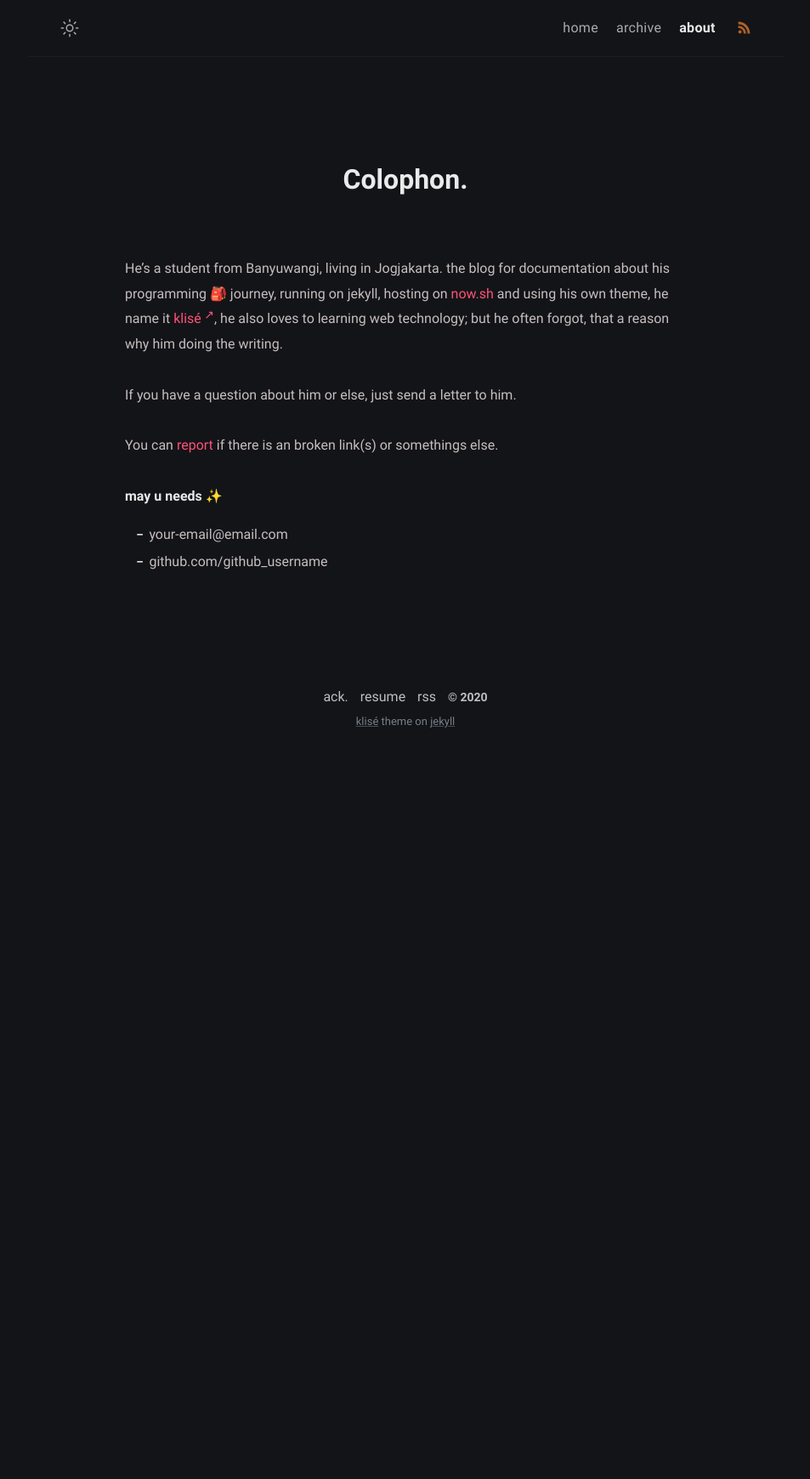
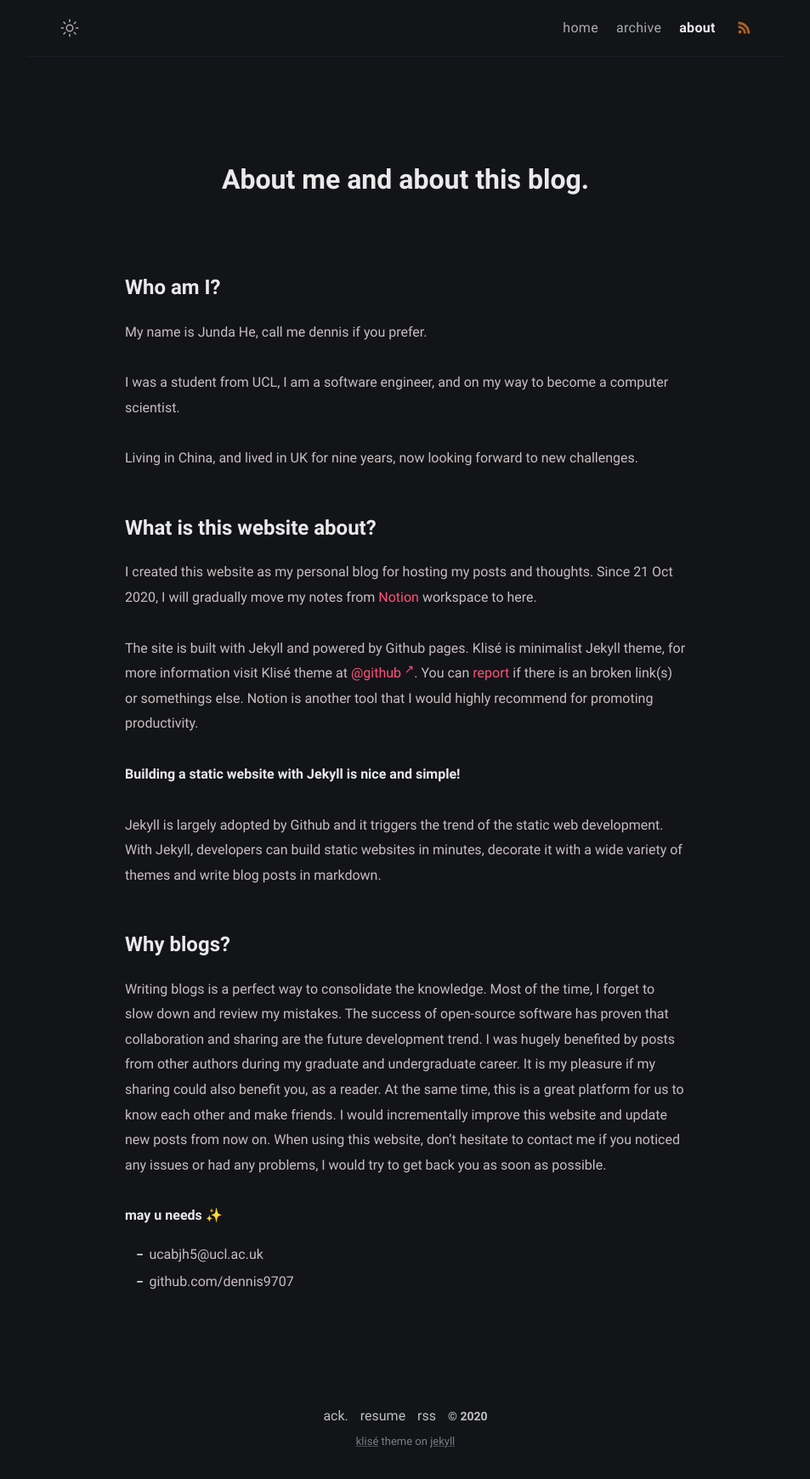
Before and after one commit to dennis9707/dennis9707.github.io, a Jekyll site: the page built from about.md, in a window 1280 px wide. Shown: the whole page at 85% size, without its empty margins (163-1116 px from the left). Built offline with Jekyll 4.4.1, drawn with Linux system fonts in a browser that asks for light colours; before the commit the page ends 900 px from its top, so only the background shows below that.

Commit message:
updated about

```diff
--- a/_config.yml
+++ b/_config.yml
@@ -11,15 +11,14 @@ mode: dark # default theme "dark" | "light"
 
 # Profile settings
 author:
-  name: Jekyll Klisé # author name
-  bio: >- # tell to the world
-    The minimalist Jekyll theme, light and dark mode support, for running a personal site and blog,
-    meet Klisé theme at <a href="https://github.com/piharpi/jekyll-klise" target="_blank" rel="noopener">@github</a>.
-  username: username # general username
-  github: github_username # github username
-  twitter: twitter_username # twitter username
-  facebook: facebook_username # facebook username
-  email: your-email@email.com # email adress
+  name: Junda He # author name
+  bio: >-
+    Welcome to my personal blog!
+  username: Find_me_if_you_can # general username
+  github: dennis9707 # github username
+  twitter: Find_me_if_you_can # twitter username
+  facebook: dennis he # facebook username
+  email: ucabjh5@ucl.ac.uk # email adress
   avatar: /assets/img/avatar.jpg # change with your own avatar
 
 # URL settings
--- a/about.md
+++ b/about.md
@@ -1,16 +1,36 @@
 ---
-title: Colophon
+title: About me and about this blog
 permalink: /about/
 layout: page
 excerpt: Hello peeps, I'm student of computer science from Banyuwangi, living in Jogjakarta. This blog for documentation about my programming journey, running on jekyll, hosting on netlify and using my own simple theme.
 comments: false
 ---
 
-He's a student from Banyuwangi, living in Jogjakarta. the blog for documentation about his programming 🎒 journey, running on jekyll, hosting on [now.sh](http://now.sh) and using his own theme, he name it <a href="https://github.com/piharpi/jekyll-klise" target="_blank" rel="noopener">klisé</a>, he also loves to learning web technology; but he often forgot, that a reason why him doing the writing.
+# Who am I?
 
-If you have a question about him or else, just send a letter to him.
+My name is Junda He, call me dennis if you prefer.
 
-You can [report](http://github.com/piharpi/jekyll-klise/issues/new) if there is an broken link(s) or somethings else.
+I was a student from UCL, I am a software engineer, and on my way to become a computer scientist.
+
+Living in China, and lived in UK for nine years, now looking forward to new challenges.
+
+# What is this website about?
+
+I created this website as my personal blog for hosting my posts and thoughts. Since 21 Oct 2020, I will gradually
+move my notes from [Notion](https://www.notion.so/) workspace to here.
+
+The site is built with Jekyll and powered by Github pages. Klisé is minimalist Jekyll theme, for more information visit
+Klisé theme at <a href="https://github.com/piharpi/jekyll-klise" target="_blank" rel="noopener">@github</a>.
+You can [report](http://github.com/piharpi/jekyll-klise/issues/new) if there is an broken link(s) or somethings else. Notion is another tool that I would highly recommend for promoting productivity.
+
+
+**Building a static website with Jekyll is nice and simple!**
+
+Jekyll is largely adopted by Github and it triggers the trend of the static web development. With Jekyll, developers can build static websites in minutes, decorate it with a wide variety of themes and write blog posts in markdown.
+
+# Why blogs?
+
+Writing blogs is a perfect way to consolidate the knowledge. Most of the time, I forget to slow down and review my mistakes. The success of open-source software has proven that collaboration and sharing are the future development trend. I was hugely benefited by posts from other authors during my graduate and undergraduate career. It is my pleasure if my sharing could also benefit you, as a reader. At the same time, this is a great platform for us to know each other and make friends. I would incrementally improve this website and update new posts from now on. When using this website, don't hesitate to contact me if you noticed any issues or had any problems, I would try to get back you as soon as possible.
 
 **may u needs ✨**
 
```
Also changed, not shown: thanks.md (+2 -6 lines).
